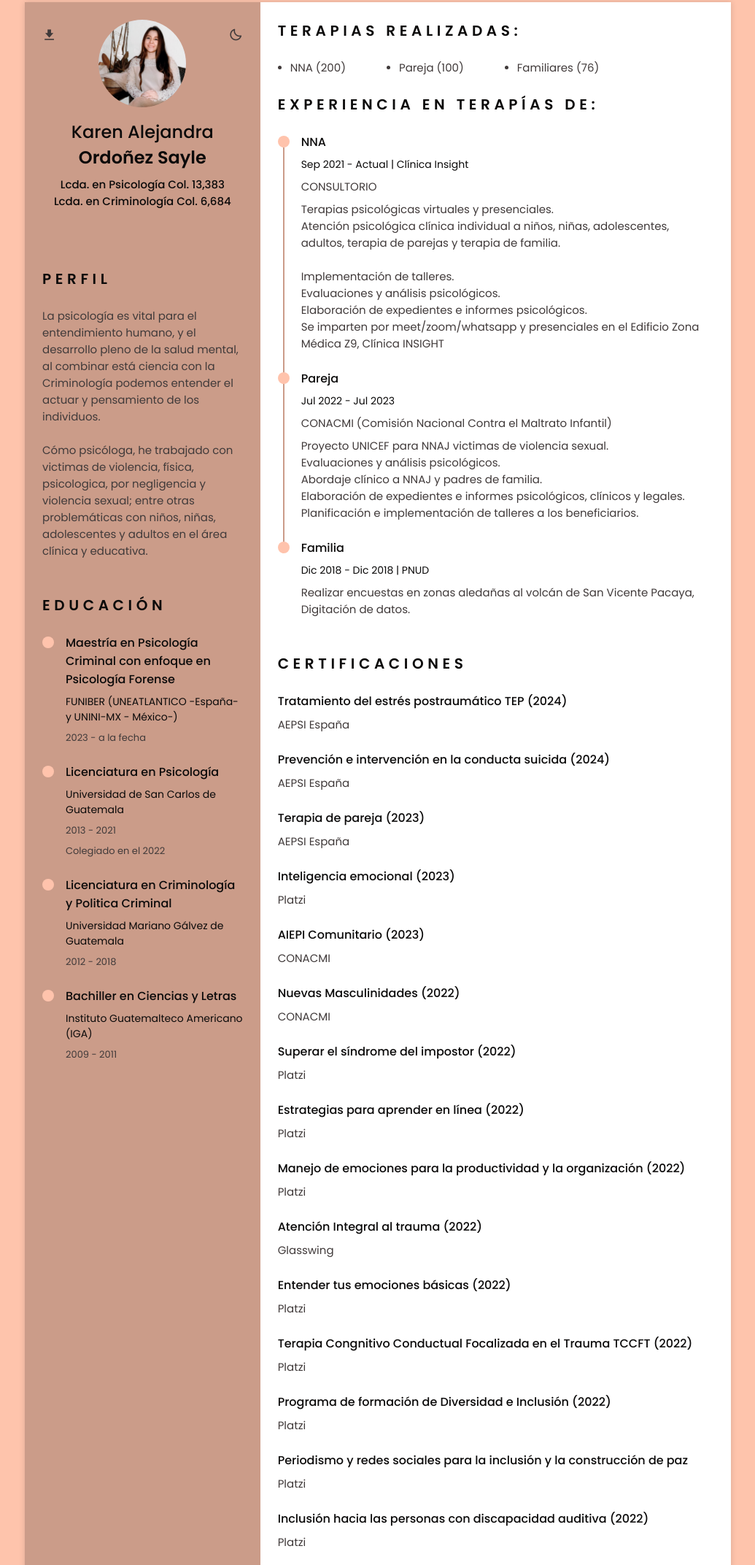
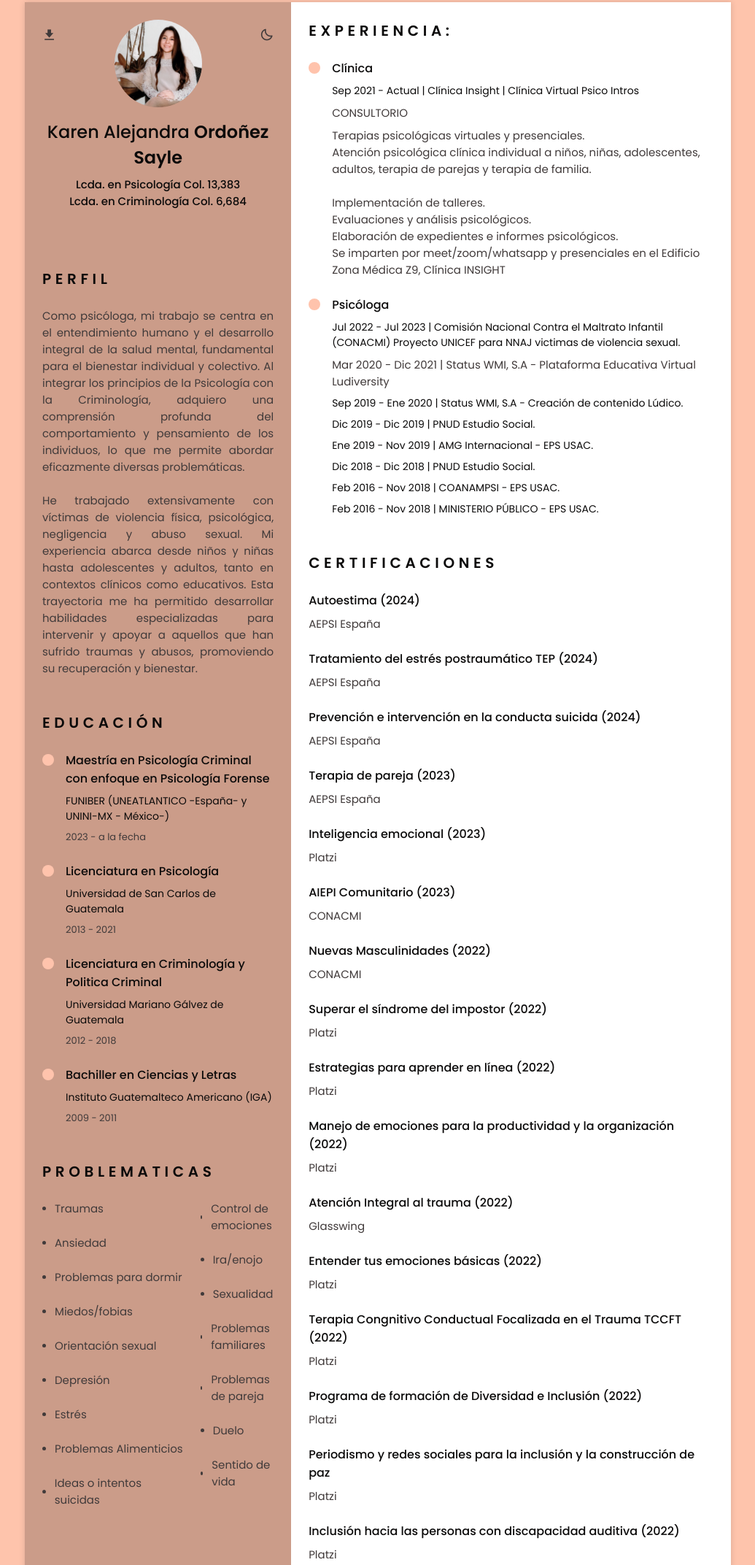
Before and after one commit to oscarleonapp/Psicologia-Intros, a plain HTML site: page cvs/cv-kaos - copia/index.html in a window 1280 px wide. Shown: the part 45-2189 px from the top of the page at 73% size, without its empty margins (122-1157 px from the left). Drawn offline with nearby package versions, Linux system fonts and the light colour scheme.

Commit message:
actualización cv

```diff
--- a/cvs/cv-kaos - copia/index.html
+++ b/cvs/cv-kaos - copia/index.html
@@ -176,14 +176,10 @@
                 <section class="profile section" id="profile">
                     <h2 class="section-title">Perfil</h2>
 
-                    <p class="profile_description">
-                        La psicología es vital para el entendimiento humano, y el desarrollo
-                        pleno de la salud mental, al combinar está ciencia con la Criminología
-                        podemos entender el actuar y pensamiento de los individuos.
+                    <p class="profile_description" style="text-align: justify;">
+                        Como psicóloga, mi trabajo se centra en el entendimiento humano y el desarrollo integral de la salud mental, fundamental para el bienestar individual y colectivo. Al integrar los principios de la Psicología con la Criminología, adquiero una comprensión profunda del comportamiento y pensamiento de los individuos, lo que me permite abordar eficazmente diversas problemáticas.
                         <br><br>
-                        Cómo psicóloga, he trabajado con victimas de violencia, física, psicologica, por negligencia
-                        y violencia sexual; entre otras problemáticas con niños, niñas, adolescentes y adultos
-                        en el área clínica y educativa.
+                        He trabajado extensivamente con víctimas de violencia física, psicológica, negligencia y abuso sexual. Mi experiencia abarca desde niños y niñas hasta adolescentes y adultos, tanto en contextos clínicos como educativos. Esta trayectoria me ha permitido desarrollar habilidades especializadas para intervenir y apoyar a aquellos que han sufrido traumas y abusos, promoviendo su recuperación y bienestar.
                     </p>
                 </section>
 
@@ -219,7 +215,7 @@
                                 <h3 class="education_title">Licenciatura en Psicología</h3>
                                 <span class="education_studies">Universidad de San Carlos de Guatemala</span>
                                 <span class="education_year">2013 - 2021</span>
-                                <span class="education_year">Colegiado en el 2022</span>
+                                <!-- <span class="education_year">Colegiado en el 2022</span> -->
                             </div>
                         </div>
 
@@ -254,43 +250,71 @@
 
 
                 <!--========== SKILLS  ==========-->
-                <!-- <section class="skills section" id="skills">
-                    <h2 class="section-title">Habilidades</h2>
+                <section class="skills section" id="skills">
+                    <h2 class="section-title">Problematicas</h2>
 
                     <div class="skills_content bd-grid">
                         <ul class="skills_data">
-                            <li class="skills_name">
-                                <span class="skills_circle"></span>Pretzi
-                            </li>
 
                             <li class="skills_name">
-                                <span class="skills_circle"></span>Canva
+                                <span class="skills_circle"></span>Traumas
                             </li>
-
                             <li class="skills_name">
-                                <span class="skills_circle"></span>Digitadora
+                                <span class="skills_circle"></span>Ansiedad
+                            </li>
+                            <li class="skills_name">
+                                <span class="skills_circle"></span>Problemas para dormir
+                            </li>
+                            <li class="skills_name">
+                                <span class="skills_circle"></span>Miedos/fobias
+                            </li>
+                            <li class="skills_name">
+                                <span class="skills_circle"></span>Orientación sexual
+                            </li>
+                            <li class="skills_name">
+                                <span class="skills_circle"></span>Depresión
+                            </li>
+                            <li class="skills_name">
+                                <span class="skills_circle"></span>Estrés
+                            </li>
+                            <li class="skills_name">
+                                <span class="skills_circle"></span>Problemas Alimenticios
+                            </li>
+                            <li class="skills_name">
+                                <span class="skills_circle"></span>Ideas o intentos suicidas
                             </li>
 
                         </ul>
 
                         <ul class="skills_data">
-                            <li class="skills_name">
-                                <span class="skills_circle"></span>Email
-                            </li>
 
                             <li class="skills_name">
-                                <span class="skills_circle"></span>MS Office
+                                <span class="skills_circle"></span>Control de emociones
                             </li>
-
                             <li class="skills_name">
-                                <span class="skills_circle"></span>Habilidades blandas
+                                <span class="skills_circle"></span>Ira/enojo
+                            </li>
+                            <li class="skills_name">
+                                <span class="skills_circle"></span>Sexualidad
+                            </li>
+                            <li class="skills_name">
+                                <span class="skills_circle"></span>Problemas familiares
+                            </li>
+                            <li class="skills_name">
+                                <span class="skills_circle"></span>Problemas de pareja
+                            </li>
+                            <li class="skills_name">
+                                <span class="skills_circle"></span>Duelo
+                            </li>
+                            <li class="skills_name">
+                                <span class="skills_circle"></span>Sentido de vida
                             </li>
 
                         </ul>
 
 
                     </div>
-                </section> -->
+                </section>
 
 
                 <!--========== SKILLS  ==========-->
@@ -329,9 +353,9 @@
             <div class="resume_right">
                 <!--========== EXPERIENCE ==========-->
                 <section class="experience section" id="experience">
-                    <h2 class="section-title">Terapias realizadas:</h2>
+                    <!-- <h2 class="section-title">Terapias realizadas:</h2> -->
 
-                    <div class="languages_container">
+                    <!-- <div class="languages_container">
                         <ul class="languages_content bd-grid">
                             <li class="languages_name">
                                 <span class="languages_circle"></span> NNA (200)
@@ -343,20 +367,20 @@
                                 <span class="languages_circle"></span> Familiares (76)
                             </li>
                         </ul>
-                    </div>
+                    </div> -->
 
-                    <h2 class="section-title">Experiencia en Terapías de:</h2>
+                    <h2 class="section-title">Experiencia:</h2>
 
                     <div class="experience_container bd-grid">
                         <div class="experience_content">
                             <div class="experience_time">
                                 <span class="experience_rounder"></span>
-                                <span class="experience_line"></span>
+                                <!-- <span class="experience_line"></span> -->
                             </div>
 
                             <div class="experience_data bd-grid">
-                                <h3 class="experience_title">NNA</h3>
-                                <span class="experience_company">Sep 2021 - Actual | Clínica Insight </span>
+                                <h3 class="experience_title">Clínica</h3>
+                                <span class="experience_company">Sep 2021 - Actual | Clínica Insight | Clínica Virtual Psico Intros</span>
                                 <p class="experience_description">CONSULTORIO</p>
                                 <p class="experience_description">Terapias psicológicas virtuales y presenciales.
                                     <br>Atención psicológica clínica individual a niños, niñas, adolescentes, adultos,
@@ -372,18 +396,19 @@
                         </div>
 
                         <div class="experience_container bd-grid">
-                            <div class="experience_content">
+
+                            <!-- <div class="experience_content">
                                 <div class="experience_time">
                                     <span class="experience_rounder"></span>
                                     <span class="experience_line"></span>
                                 </div>
 
                                 <div class="experience_data bd-grid">
-                                    <h3 class="experience_title">Pareja</h3>
+                                    <h3 class="experience_title">Familia</h3>
                                     <span class="experience_company">Jul 2022 - Jul 2023</span>
                                     <p class="experience_description">CONACMI (Comisión Nacional Contra el Maltrato
                                         Infantil)</p>
-                                    <!-- <p class="experience_description">CONTACTO: RRHH +502 2220 7400</p> -->
+
                                     <p class="experience_description">Proyecto UNICEF para NNAJ victimas de violencia
                                         sexual.
                                         <br> Evaluaciones y análisis psicológicos.
@@ -392,10 +417,33 @@
                                         <br> Planificación e implementación de talleres a los beneficiarios.
                                     </p>
                                 </div>
+                            </div> -->
+
+                            <!-- Pareja -->
+                            <!-- <div class="experience_container bd-grid">
+                                <div class="experience_content">
+                                    <div class="experience_time">
+                                        <span class="experience_rounder"></span>
                                     </div>
 
+                                    <div class="experience_data bd-grid">
+                                        <h3 class="experience_title">Pareja</h3>
+                                        <span class="experience_company">Jul 2022 - Jul 2023</span>
+                                        <p class="experience_description">CONACMI (Comisión Nacional Contra el Maltrato
+                                            Infantil)</p>
 
+                                        <p class="experience_description">Proyecto UNICEF para NNAJ victimas de violencia
+                                            sexual.
+                                            <br> Evaluaciones y análisis psicológicos.
+                                            <br> Abordaje clínico a NNAJ y padres de familia.
+                                            <br> Elaboración de expedientes e informes psicológicos, clínicos y legales.
+                                            <br> Planificación e implementación de talleres a los beneficiarios.
+                                        </p>
+                                    </div>
+                                </div> -->
+                                <!-- End Pareja -->
 
+                            <!-- Otros -->
                             <div class="experience_container bd-grid">
                                 <div class="experience_content">
                                     <div class="experience_time">
@@ -404,24 +452,30 @@
                                     </div>
 
                                     <div class="experience_data bd-grid">
-                                                                <h3 class="experience_title">Familia
+                                        <h3 class="experience_title">Psicóloga
                                         </h3>
-                                                                <span class="experience_company">Dic 2018 - Dic 2018 |
-                                                                    PNUD </span>
+                                        <span class="experience_company">Jul 2022 - Jul 2023 | Comisión Nacional Contra el Maltrato Infantil (CONACMI) Proyecto UNICEF para NNAJ victimas de violencia sexual.</span
+                                        <span class="experience_company">Mar 2020 - Dic 2021 | Status WMI, S.A - Plataforma Educativa Virtual Ludiversity</span>
+                                        <span class="experience_company">Sep 2019 - Ene 2020 | Status WMI, S.A - Creación de contenido Lúdico.</span>
+                                        <span class="experience_company">Dic 2019 - Dic 2019 | PNUD Estudio Social.</span>
+                                        <span class="experience_company">Ene 2019 - Nov 2019 | AMG Internacional - EPS USAC.</span>
+                                        <span class="experience_company">Dic 2018 - Dic 2018 | PNUD Estudio Social.</span>
+                                        <span class="experience_company">Feb 2016 - Nov 2018 | COANAMPSI - EPS USAC.</span>
+                                        <span class="experience_company">Feb 2016 - Nov 2018 | MINISTERIO PÚBLICO - EPS USAC.</span>
+
                                         <!-- <p class="experience_description">ENCARGADA: Lcda.
                                             Estefany Sayle</p>
                                         <p class="experience_description">CONTACTO: +502 5403
                                             0744</p> -->
-                                                                <p class="experience_description">Realizar encuestas en
+                                        <!-- <p class="experience_description">Realizar encuestas en
                                             zonas aledañas al volcán de San Vicente Pacaya,
                                             Digitación de datos.
-                                                                </p>
+                                        </p> -->
                                     </div>
                                 </div>
+                            </div>
+                            <!-- End Otros -->
 
-
-
-                                                    </div>
                 </section>
 
                 <!--========== REFERENCES ==========-->
@@ -489,6 +543,12 @@
                 <!--========== CERTIFICATES ==========-->
                 <section class="certificate section" id="certificates">
                     <h2 class="section-title">Certificaciones</h2>
+
+                    <div class="certificate_container bd-grid">
+                        <div class="certificate_content">
+                            <h3 class="certificate_title">Autoestima (2024)</h3>
+                            <p class="certificate_description">AEPSI España</p>
+                        </div>
 
                     <div class="certificate_container bd-grid">
                         <div class="certificate_content">
```
Lines whose indentation alone changed are shown as unchanged.
